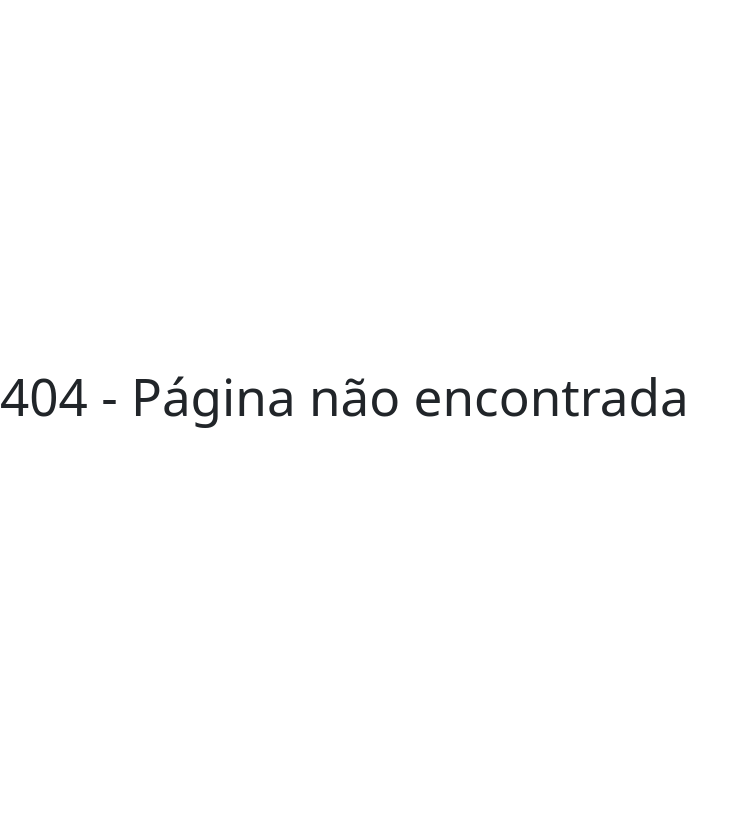
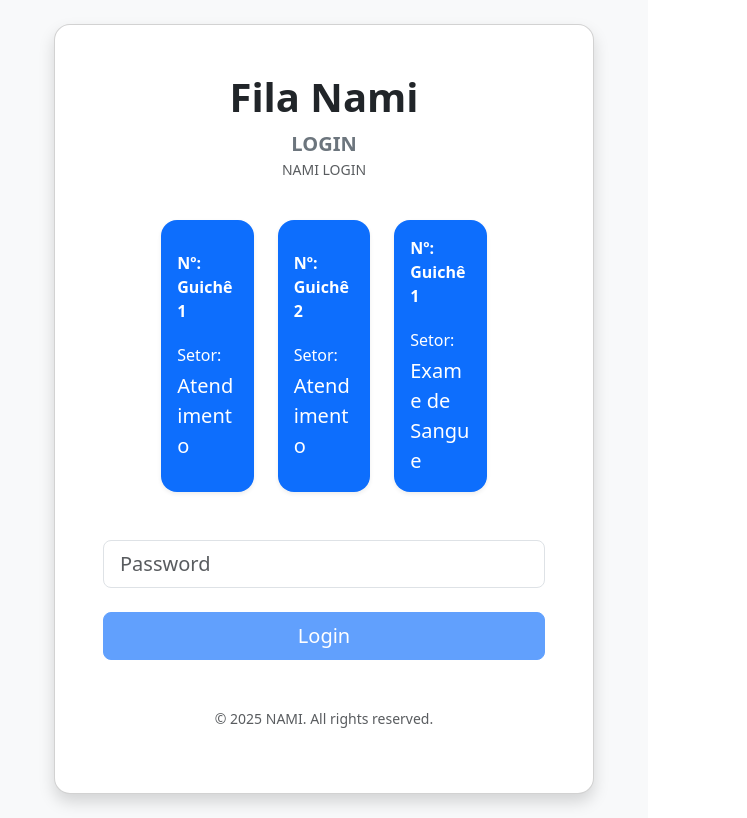
Before and after one commit to LuizGup/FilaNami, a React (Vite) app in the folder frontend/: page /loginGui in a window 1280 px wide. Before the commit this address had no page. Shown: the whole page, without its empty margins (0-747 px from the left). Built offline with nearby package versions, Linux system fonts and the light colour scheme.

Commit message:
LoginGuiche

```diff
--- a/frontend/src/App.jsx
+++ b/frontend/src/App.jsx
@@ -3,6 +3,7 @@ import SelectService from "./pages/Totem/EscolhaPrioridade";
 import GerenciarSenhas from "./pages/Funcionario/GerenciarSenhas";
 import SelectSector from "./pages/Totem/EscolhaSetor";
 import Login from "./pages/Login/index";
+import LoginGuiche from "./pages/LoginGuiche";
 import HomePageAdmin from "./pages/Admin/HomePageAdmin";
 import ShowKey from "./pages/Totem/MostrarSenha";
 import HistoricoSenhas from "./pages/Admin/HistoricoSenhas";
@@ -17,6 +18,7 @@ function App() {
     <BrowserRouter>
       <Routes>
         <Route path="/login" element={<Login />} />
+        <Route path="/loginGui" element={<LoginGuiche />} />
         <Route path="/" element={<Telainicial />} />
         <Route path="/sign-up" element={<h1>Página de Registro</h1>} />
         <Route path="/user" element={<h1>Página do Funcionario</h1>} />
--- /dev/null
+++ b/frontend/src/components/GuicheDisplay/index.jsx
@@ -0,0 +1,43 @@
+
+
+/**
+ * Componente: GuicheDisplay
+ * ...
+ * @param {boolean} [props.isSelected=false] - Se true, aplica a borda de seleção preta.
+ * @param {function} props.onClick - Função chamada ao clicar no cartão.
+ * @returns {JSX.Element} Um cartão estilizado para exibição de guichê.
+ */
+const GuicheDisplay = ({ number, sector, onClick, variant = 'primary', isSelected = false }) => {
+
+    // Classes Base
+    const baseClasses = `card text-white bg-${variant} rounded-4 shadow-sm h-100`;
+
+    const selectionClass = isSelected
+        ? 'border border-dark border-3'
+        : 'border border-transparent border-0'; // Garante que cards não selecionados não tenham borda
+
+    const cardClasses = `${baseClasses} ${selectionClass}`;
+
+    return (
+        <div className="col-12 col-md-4 col-lg-3 mb-4">
+            <div
+                className={cardClasses}
+                style={{ minHeight: '120px', cursor: 'pointer' }}
+                onClick={onClick}
+            >
+                <div className="card-body d-flex flex-column justify-content-center p-3">
+                    {/* Conteúdo do Guichê (omitido para brevidade) */}
+                    <div className="mb-3">
+                        <div className="fs-6 fw-bold mb-1">Nº: {number}</div>
+                    </div>
+                    <div>
+                        <div className="fs-6 mb-1">Setor:</div>
+                        <div className="fs-5 fw-normal">{sector}</div>
+                    </div>
+                </div>
+            </div>
+        </div>
+    );
+};
+
+export default GuicheDisplay;
--- /dev/null
+++ b/frontend/src/pages/LoginGuiche/index.jsx
@@ -0,0 +1,96 @@
+import React, { useState } from 'react';
+// 💡 IMPORTANTE: Importar useNavigate para gerenciar o fluxo de tela
+import { useNavigate } from 'react-router-dom';
+import GuicheDisplay from '../../components/GuicheDisplay';
+
+// Dados fixos para o design
+const GUICHES_DISPONIVEIS = [
+    { id: 1, number: "Guichê 1", sector: "Atendimento", variant: 'primary' },
+    { id: 2, number: "Guichê 2", sector: "Atendimento", variant: 'primary' },
+    { id: 3, number: "Guichê 1", sector: "Exame de Sangue", variant: 'primary' },
+];
+
+const LoginFuncionario = () => {
+
+    // 1. Hook para navegação
+    const navigate = useNavigate();
+
+    // Estado que gerencia a seleção visual do guichê (manter o design interativo)
+    const [selectedGuicheId, setSelectedGuicheId] = useState(null);
+
+    const handleGuicheSelection = (guicheId) => {
+        setSelectedGuicheId(guicheId);
+    };
+
+    // 💡 Nova função para lidar com o clique no botão de Login
+    const handleLoginClick = () => {
+        // Verifica se algum guichê foi selecionado antes de navegar (melhora o UX do design)
+        if (selectedGuicheId !== null) {
+            // 2. Executa a navegação para a rota desejada (sem lógica de autenticação)
+            navigate('/HomeFuncionarioSenhas');
+        } else {
+            // Design/UX: Alerta o usuário se ele esquecer de selecionar o guichê
+            alert("Por favor, selecione um Guichê disponível para continuar.");
+        }
+    };
+
+    return (
+        <div className="container-fluid bg-light min-vh-100 d-flex justify-content-center align-items-center p-4">
+            <div
+                className="card p-4 p-md-5 rounded-4 shadow"
+                style={{ maxWidth: '600px', width: '90%', backgroundColor: 'white' }}
+            >
+                <div className="text-center mb-4">
+                    <h1 className="display-6 fw-bold text-dark">Fila Nami</h1>
+                    <p className="lead text-secondary text-uppercase fw-semibold mb-0">Login</p>
+                    <p className="text-muted small mt-0">NAMI LOGIN</p>
+                </div>
+
+                {/* Área de exibição dos Guichês disponíveis */}
+                <div className="row justify-content-center mb-4">
+                    {GUICHES_DISPONIVEIS.map((guiche) => (
+                        <GuicheDisplay
+                            key={guiche.id}
+                            number={guiche.number}
+                            sector={guiche.sector}
+                            variant={guiche.variant}
+                            onClick={() => handleGuicheSelection(guiche.id)}
+                            isSelected={guiche.id === selectedGuicheId}
+                        />
+                    ))}
+                </div>
+
+                {/* Formulário (Design e Fluxo de Navegação) */}
+                {/* Removido o <form> ou mudado para um <div> para evitar submissão padrão */}
+                <div>
+                    <div className="mb-4">
+                        <input
+                            type="password"
+                            className="form-control form-control-lg"
+                            placeholder="Password"
+                            required
+                        />
+                    </div>
+
+                    <div className="d-grid">
+                        <button
+                            // 💡 Alterado para type="button" para evitar recarregar a página
+                            type="button"
+                            className="btn btn-primary btn-lg"
+                            // 💡 Adicionado o onClick para executar a navegação
+                            onClick={handleLoginClick}
+                            // O botão só fica ativo se um guichê for selecionado (melhor UX)
+                            disabled={!selectedGuicheId}
+                        >
+                            Login
+                        </button>
+                    </div>
+                </div>
+
+                <p className="mt-5 text-center text-muted small">© 2025 NAMI. All rights reserved.</p>
+            </div>
+        </div>
+    );
+};
+
+export default LoginFuncionario;
--- a/frontend/src/pages/TelaInicial/index.jsx
+++ b/frontend/src/pages/TelaInicial/index.jsx
@@ -28,7 +28,7 @@ const TelaInicial = () => {
       title: "Dashboard Funcionário",
       description: "Acesse para escolher um guichê",
       icon: "bi-person-badge",
-      path: "/HomeFuncionarioSenhas"
+      path: "/loginGui"
     },
     {
       id: 4,
```
Also changed, not shown: frontend/src/components/GuicheDisplay/index.css (added), frontend/src/pages/LoginGuiche/index.css (added).
